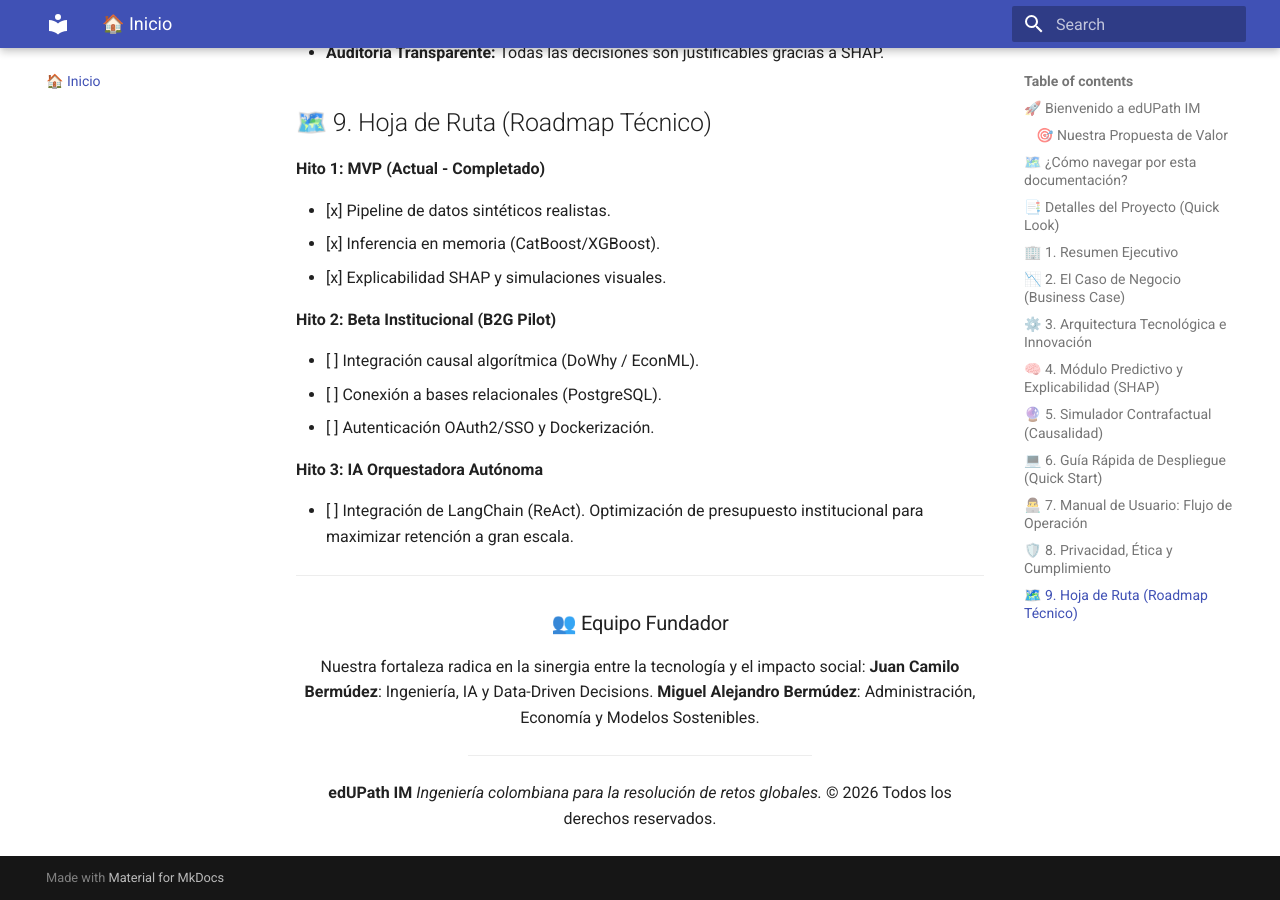
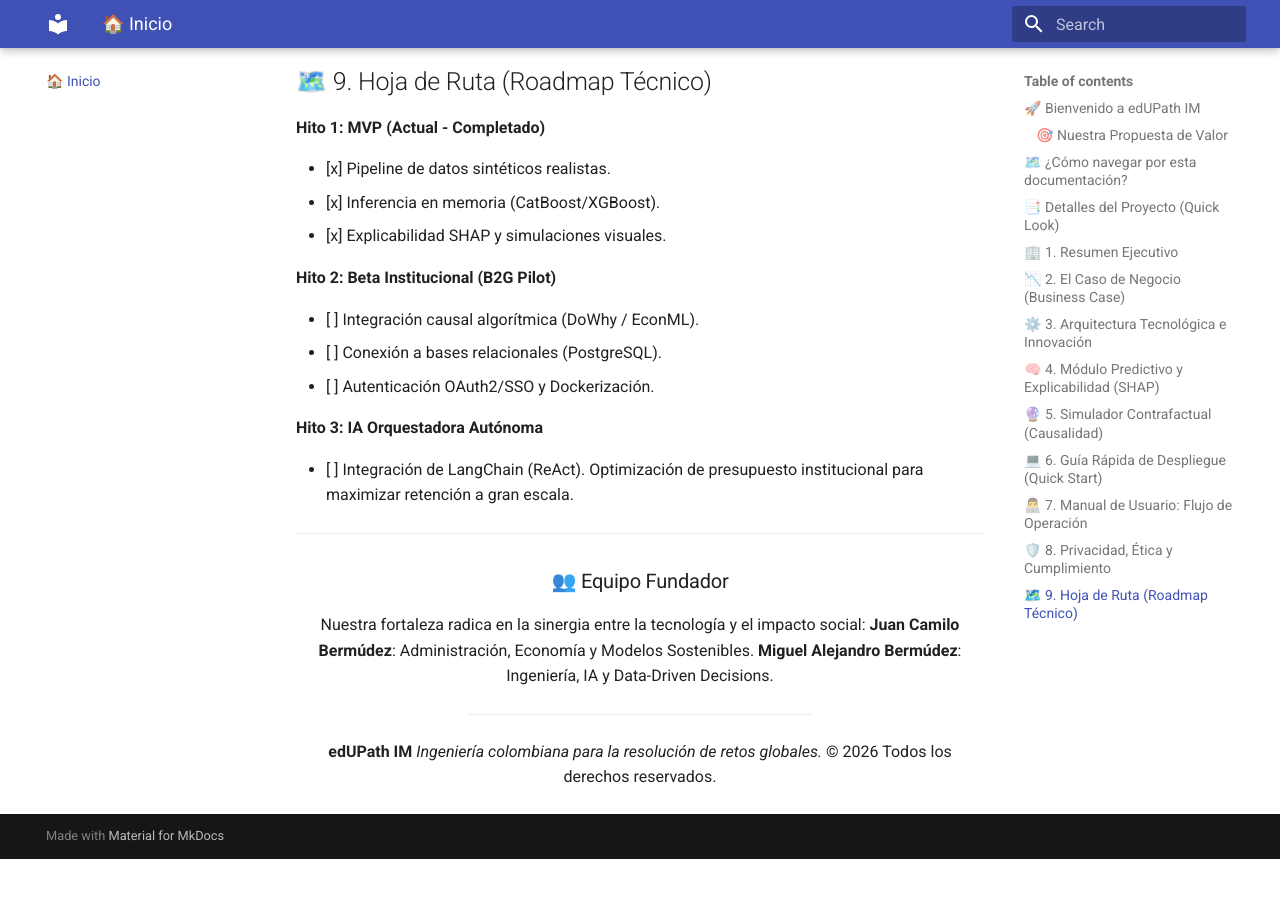
Before and after one commit to MiguelAlejandroB/EdupathAI, an MkDocs documentation site: the page built from docs/index.md, in a window 1280 px wide and 900 px high, scrolled down 4920 px. Built offline with MkDocs 1.6.1 and Material for MkDocs 9.7.7, drawn with Linux system fonts in a browser that asks for light colours; after the commit the page ends 5779 px from its top, so only the background shows below that; some of the changed text lies outside the part shown.

Commit message:
Update documentation for edUPath IM project

```diff
--- a/docs/index.md
+++ b/docs/index.md
@@ -1,5 +1,4 @@
-
- # 🏛️ edUPath IM
+# 🏛️ edUPath IM
 
  ### Sistema de Inteligencia de Decisión para la Retención Escolar
 
@@ -195,12 +194,12 @@ Nuestra fortaleza radica en la sinergia entre la tecnología y el impacto social
 
 
 
-<b>Juan Camilo Bermúdez</b>: Ingeniería, IA y Data-Driven Decisions.
+<b>Juan Camilo Bermúdez</b>: Administración, Economía y Modelos Sostenibles.
 
 
 
 
-<b>Miguel Alejandro Bermúdez</b>: Administración, Economía y Modelos Sostenibles.
+<b>Miguel Alejandro Bermúdez</b>: Ingeniería, IA y Data-Driven Decisions.
 
 
 
```
